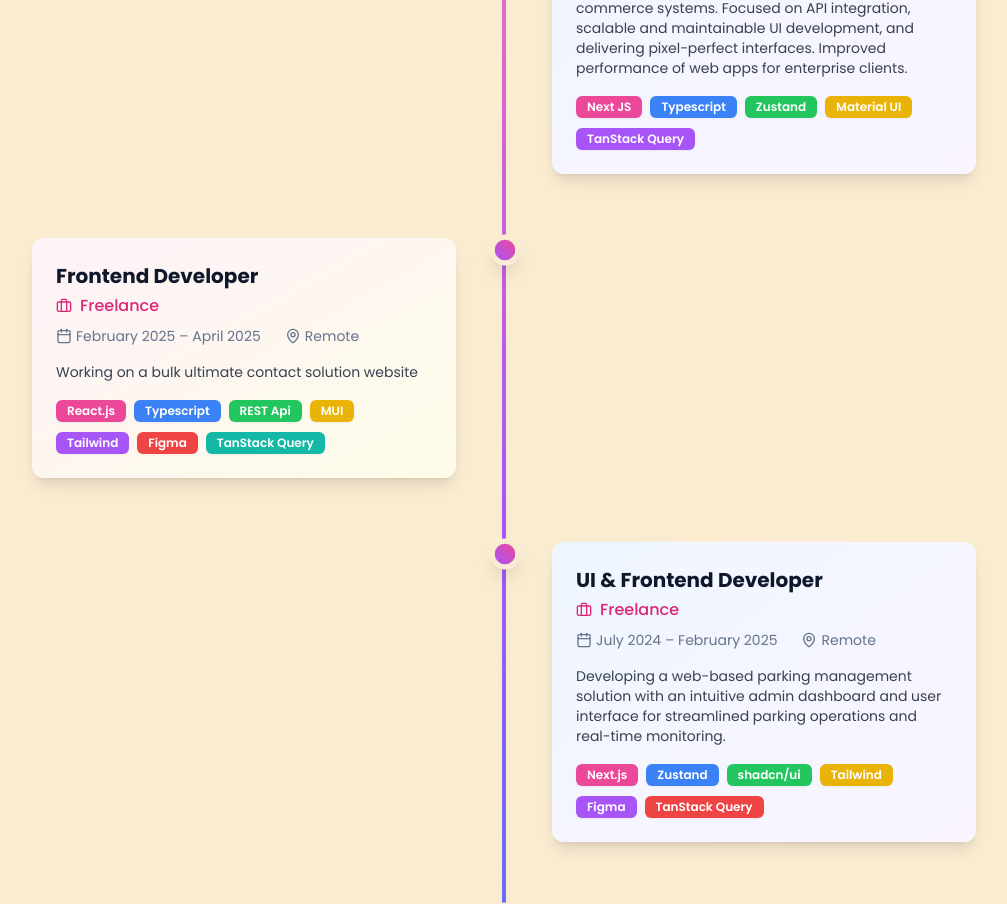
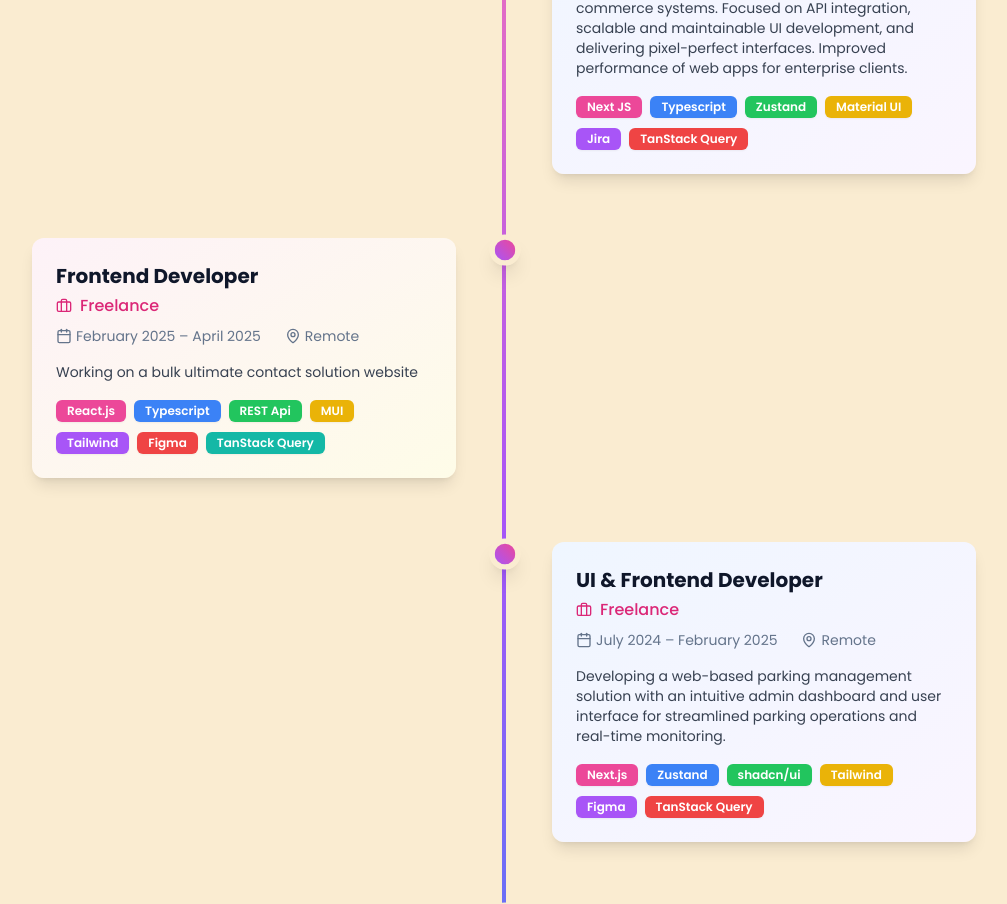
Before and after one commit to devSubham35/subham-portfolio, a Next.js app: page / in a window 1280 px wide. Shown: the part 3935-4839 px from the top of the page, without its empty margins (136-1143 px from the left). Built offline with nearby package versions, Linux system fonts and the light colour scheme.

Commit message:
Update workExperienceData

```diff
--- a/src/json/workExperienceData.js
+++ b/src/json/workExperienceData.js
@@ -5,7 +5,7 @@ export const experiences = [
       duration: "Sep 2024 – Present",
       location: "Kolkata, India",
       description: "Worked on diverse projects including crypto platforms, Web3 applications, and role-based e-commerce systems. Focused on API integration, scalable and maintainable UI development, and delivering pixel-perfect interfaces. Improved performance of web apps for enterprise clients.",
-      technologies: ["Next JS", "Typescript", "Zustand", "Material UI", "TanStack Query"],
+      technologies: ["Next JS", "Typescript", "Zustand", "Material UI", "Jira", "TanStack Query"],
     },
     {
       company: "Freelance",
```
